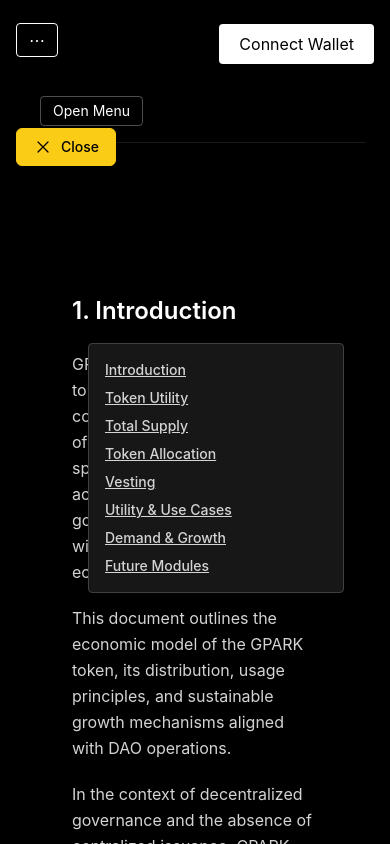
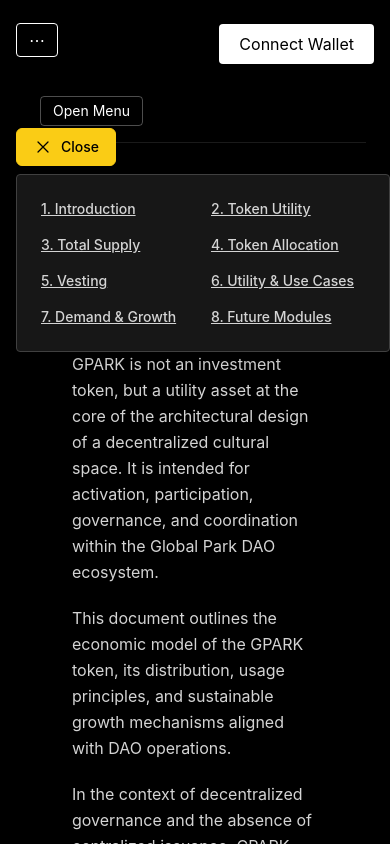
Before and after one commit to GPARKPRO/globalpark-site, a Next.js app: page /docs/tokenomics in a window 390 px wide. Both pictures are taken after a click on the button "Doc Navigation". Shown: the top 844 px of the page. Built offline with nearby package versions, Linux system fonts and the light colour scheme.

Commit message:
Update MobileDocsNav.tsx

```diff
--- a/components/docs/common/MobileDocsNav.tsx
+++ b/components/docs/common/MobileDocsNav.tsx
@@ -1,12 +1,10 @@
 'use client';
 
-import { useEffect, useRef, useState } from 'react';
+import { useEffect, useState } from 'react';
 import { ChevronDownIcon, XMarkIcon } from '@heroicons/react/24/outline';
 
 export default function MobileDocsNav() {
   const [open, setOpen] = useState(false);
-  const firstLinkRef = useRef<HTMLAnchorElement>(null);
-  const menuRef = useRef<HTMLDivElement>(null);
 
   useEffect(() => {
     if (!open) return;
@@ -20,15 +18,21 @@ export default function MobileDocsNav() {
     return () => document.removeEventListener('click', handleClick);
   }, [open]);
 
-  useEffect(() => {
-    if (open && firstLinkRef.current) {
-      firstLinkRef.current.focus();
-    }
-  }, [open]);
+  const links = [
+    { id: 'introduction', label: 'Introduction' },
+    { id: 'utility', label: 'Token Utility' },
+    { id: 'supply', label: 'Total Supply' },
+    { id: 'allocation', label: 'Token Allocation' },
+    { id: 'vesting', label: 'Vesting' },
+    { id: 'use-cases', label: 'Utility & Use Cases' },
+    { id: 'growth', label: 'Demand & Growth' },
+    { id: 'modules', label: 'Future Modules' },
+  ];
 
   return (
-    <div className="lg:hidden relative z-50 scroll-smooth">
-      <div className="fixed top-32 left-4 z-40">
+    <div className="lg:hidden fixed top-32 left-4 z-40 w-full pr-4">
+      <div className="relative w-full max-w-screen-lg">
+
         <button
           onClick={() => setOpen(!open)}
           className="flex items-center gap-2 text-sm font-medium text-black bg-yellow-400 hover:bg-yellow-300 transition-colors border border-yellow-400 rounded-md px-4 py-2 shadow-md"
@@ -45,38 +49,23 @@ export default function MobileDocsNav() {
             </>
           )}
         </button>
-      </div>
 
-      <div
-        ref={menuRef}
-        className={`absolute top-24 left-4 w-64 transition-all duration-200 transform ${
-          open
-            ? 'scale-100 opacity-100 pointer-events-auto'
-            : 'scale-95 opacity-0 pointer-events-none'
-        }`}
-      >
-        <div className="border border-neutral-700 rounded bg-neutral-900 p-4 shadow-lg space-y-2">
-          {[
-            { id: 'introduction', label: 'Introduction' },
-            { id: 'utility', label: 'Token Utility' },
-            { id: 'supply', label: 'Total Supply' },
-            { id: 'allocation', label: 'Token Allocation' },
-            { id: 'vesting', label: 'Vesting' },
-            { id: 'use-cases', label: 'Utility & Use Cases' },
-            { id: 'growth', label: 'Demand & Growth' },
-            { id: 'modules', label: 'Future Modules' },
-          ].map(({ id, label }, index) => (
+        {open && (
+          <div className="absolute top-full left-0 mt-2 w-full max-w-screen-lg border border-neutral-700 rounded bg-neutral-900 p-6 shadow-lg">
+            <div className="grid grid-cols-2 gap-4">
+              {links.map(({ id, label }, index) => (
                 <a
                   key={id}
                   href={`#${id}`}
-              ref={index === 0 ? firstLinkRef : undefined}
                   className="block text-neutral-300 hover:text-yellow-400 transition-colors text-sm"
                 >
-              {label}
+                  {`${index + 1}. ${label}`}
                 </a>
               ))}
             </div>
           </div>
+        )}
+      </div>
     </div>
   );
 }
```
Lines whose indentation alone changed are shown as unchanged.
